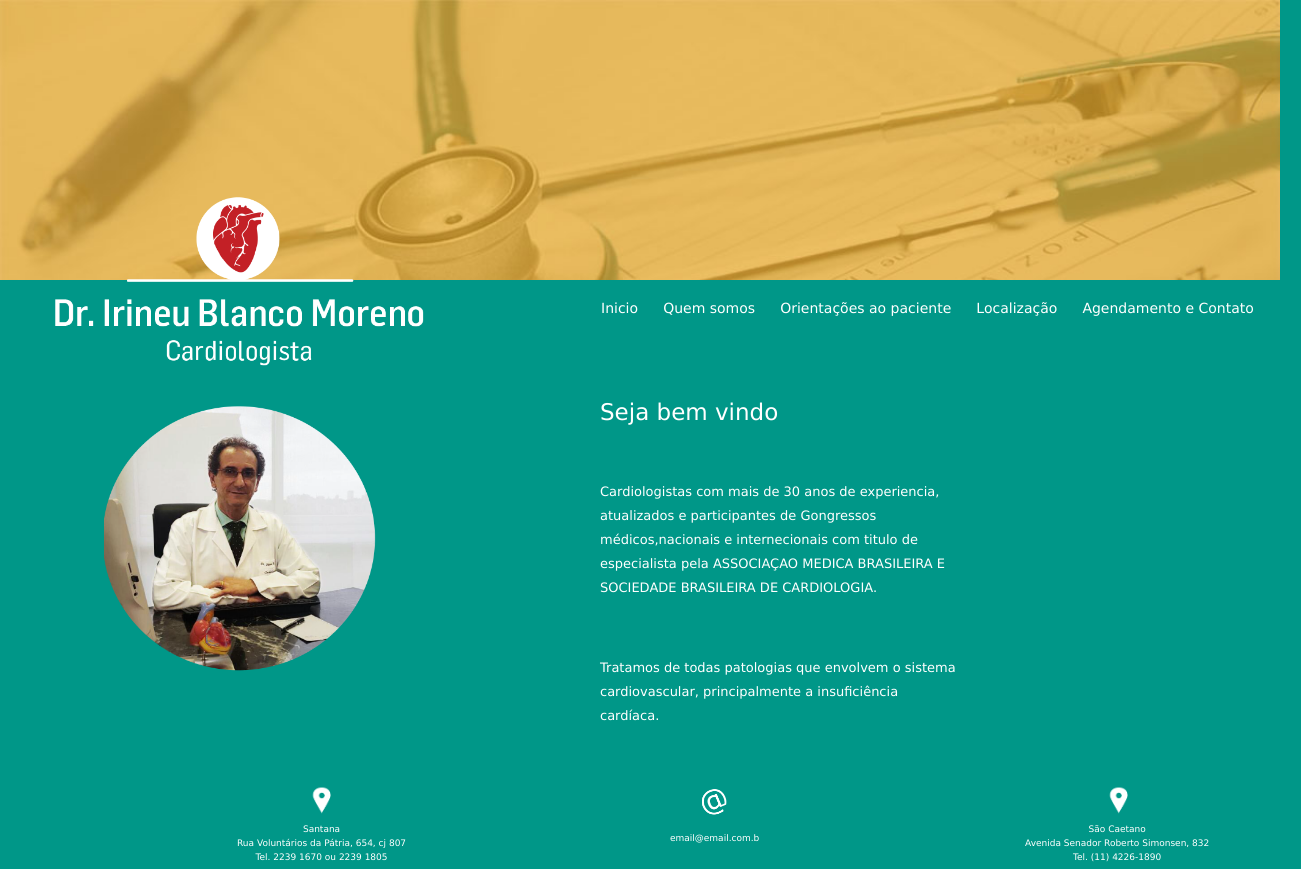
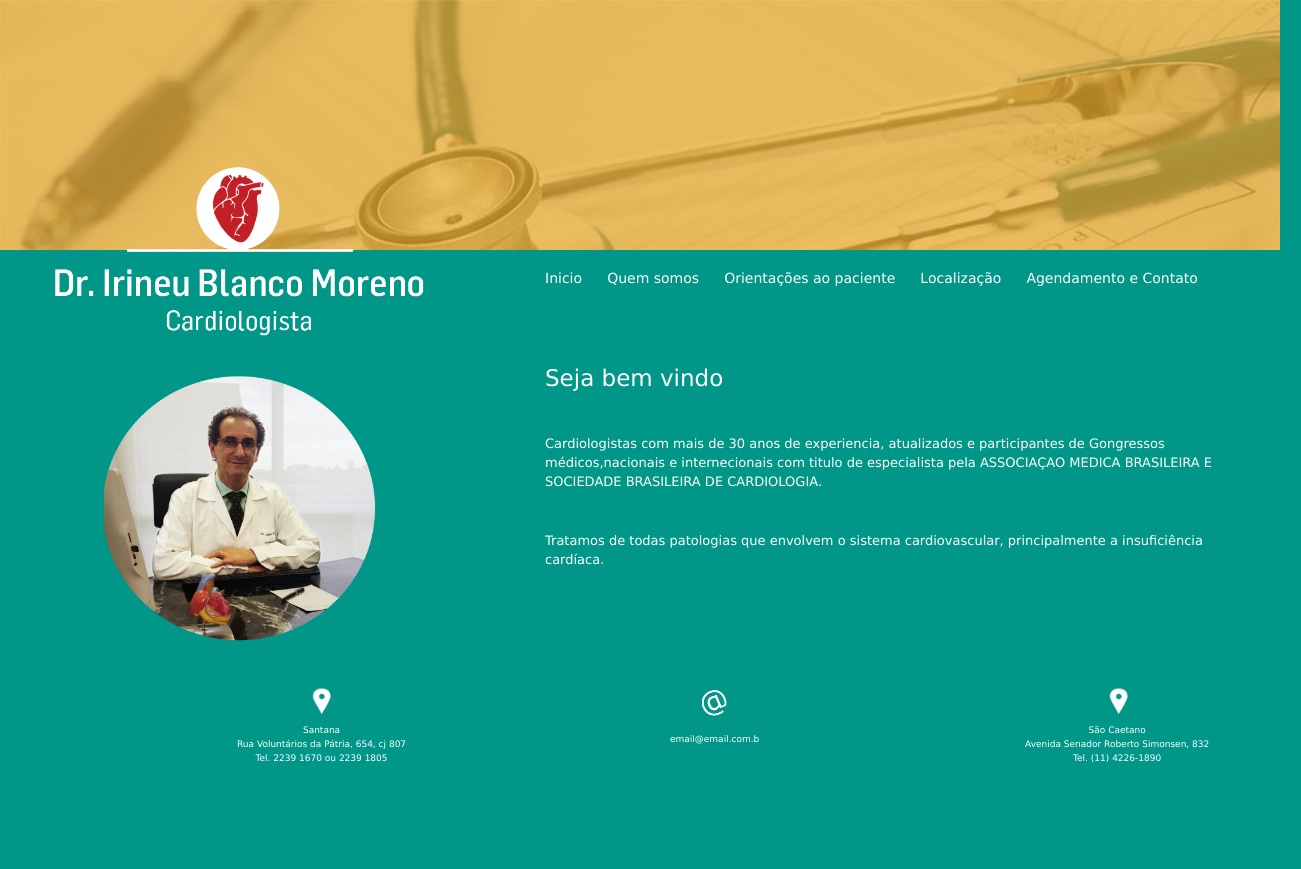
Before and after one commit to foc364/projeto-bruno, a website: page index.html in a window 1280 px wide. Shown: the whole page, 1301 px wide, since content can reach past the window. After the commit the page ends 800 px from the top, so only its background shows below. Drawn offline with Linux system fonts and the light colour scheme.

Commit message:
Modificado

```diff
--- a/sass/organisms/_footer.sass
+++ b/sass/organisms/_footer.sass
@@ -1,26 +1,26 @@
 footer
 
 	+clearfix
-	min-height: 70px
+	min-height: 30px
 	background:
 		color: #009788
 
 	.div-local-1
 
 		float: left
-		margin: 24px 26px 0px 237px
+		margin: -45px 26px 0px 237px
 		position: absolute
 
 	.div-email
 
 		float: left
-		margin: 24px 26px 0px 670px
+		margin: -45px 26px 0px 670px
 		position: absolute
 
 	.div-local-2
 
 		float: left
-		margin: 24px 26px 0px 1025px
+		margin: -45px 26px 0px 1025px
 		position: absolute
 
 	div
--- a/sass/organisms/_header.sass
+++ b/sass/organisms/_header.sass
@@ -1,6 +1,6 @@
 header
 	+clearfix
-	min-height: 280px
+	min-height: 250px
 
 	background:
 		image: url('../images/site-01.jpg')
@@ -12,7 +12,7 @@ header
 
 	.logo
 		position: absolute
-		margin: 179px 0 0 48px
+		margin: 149px 0 0 48px
 
 		img
 			width: 400px
--- a/sass/organisms/_main.sass
+++ b/sass/organisms/_main.sass
@@ -9,7 +9,7 @@ main
 	nav
 		position: absolute
 		float: right
-		margin: 0 130px 0 601px
+		margin: 0 130px 0 545px
 
 		ul
 			width: 700px
@@ -25,10 +25,11 @@ main
 	.texto
 		font-family: Verdana, Geneva, sans-serif !important
 		color: #ffffff
-		line-height: 24px
-		margin: 104px 319px 7px 600px
+		line-height: 19px
+		margin: 104px 319px 7px 545px
 		float: right
 		position: absolute
+		width: 700px
 
 	h1
 		font-size: 23px
@@ -39,3 +40,6 @@ main
 		font-size: 13px
 		font-style: normal !important
 		font-weight: normal !important
+
+	p
+		margin: 0 0 0 0
```
Also changed, not shown: css/about.css, css/allocation.css, css/home.css, css/orientation.css.
